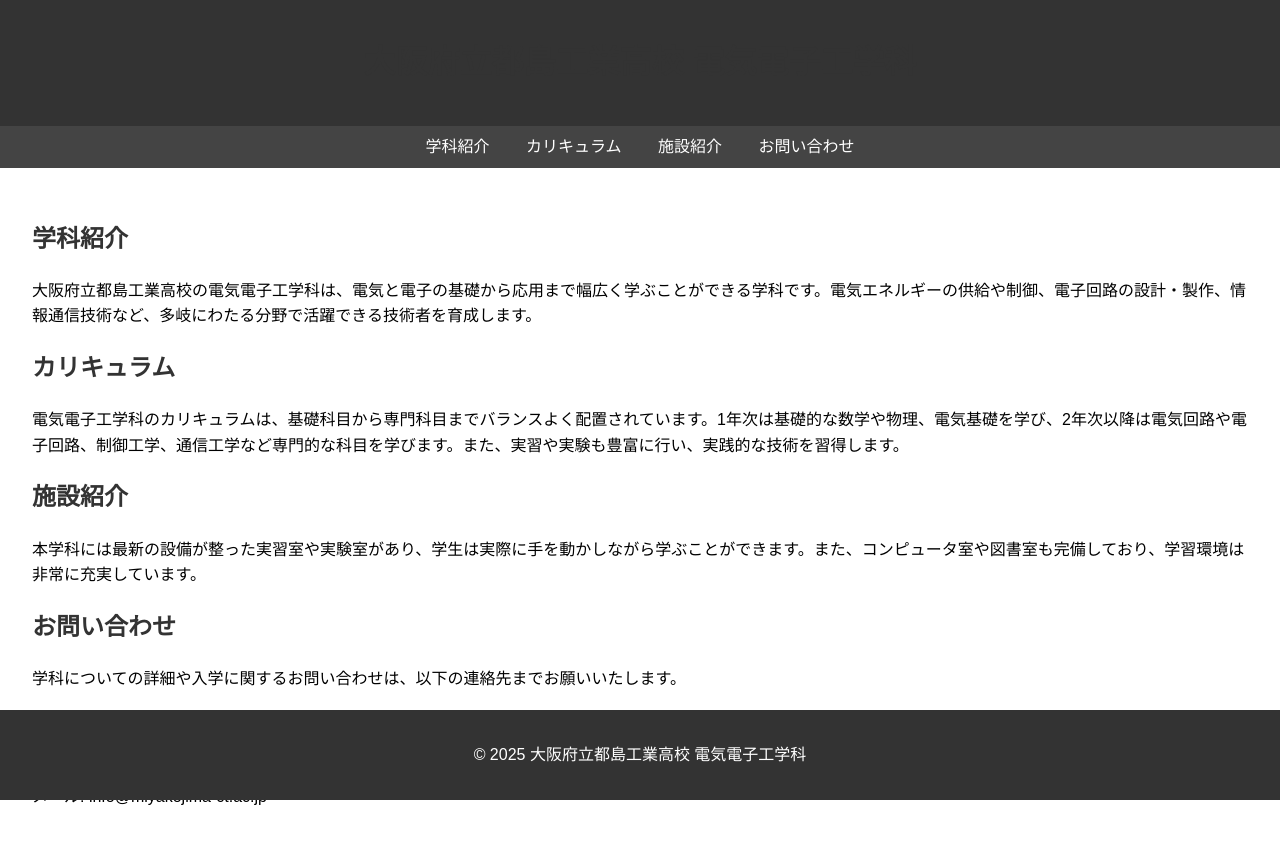
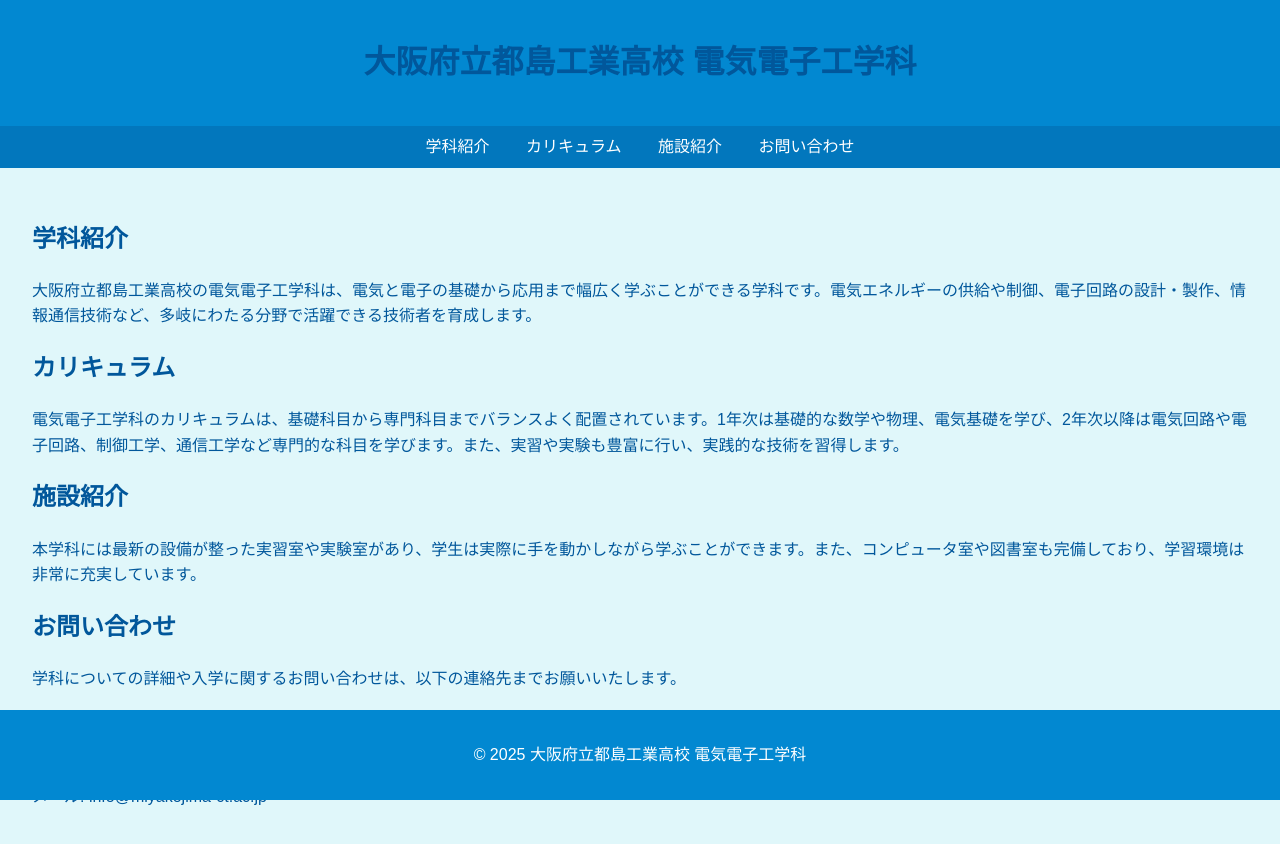
Before and after one commit to t-sugimotos/konken_sample, a plain HTML site: page index.html in a window 1280 px wide. Drawn offline with Linux system fonts and the light colour scheme.

Commit message:
Update index.html

```diff
--- a/index.html
+++ b/index.html
@@ -10,15 +10,17 @@
             line-height: 1.6;
             margin: 0;
             padding: 0;
+            background-color: #e0f7fa;
+            color: #01579b;
         }
         header {
-            background: #333;
+            background: #0288d1;
             color: #fff;
             padding: 1rem 0;
             text-align: center;
         }
         nav {
-            background: #444;
+            background: #0277bd;
             color: #fff;
             padding: 0.5rem 0;
             text-align: center;
@@ -32,10 +34,10 @@
             padding: 2rem;
         }
         h1, h2, h3 {
-            color: #333;
+            color: #01579b;
         }
         footer {
-            background: #333;
+            background: #0288d1;
             color: #fff;
             text-align: center;
             padding: 1rem 0;
```
